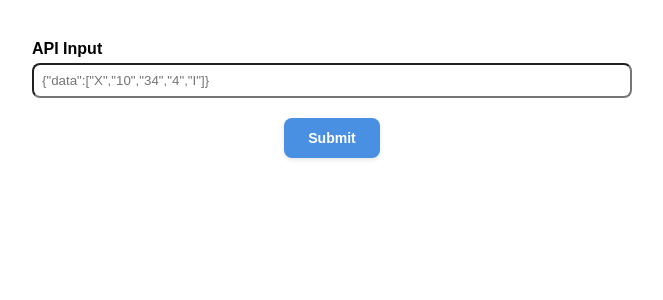
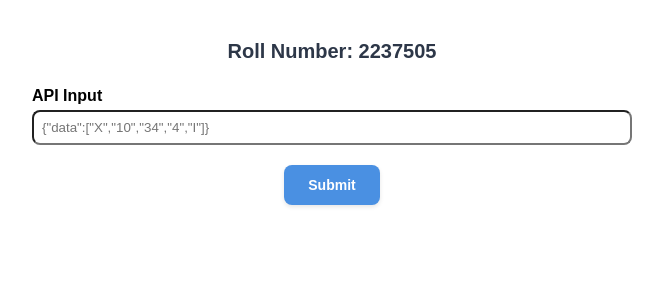
Before and after one commit to Atomicx7/bfhl-frontend, a React (Create React App) app: page / in a window 1280 px wide. Shown: the top 300 px of the page, without its empty margins (308-971 px from the left). Built offline with nearby package versions, Linux system fonts and the light colour scheme.

Commit message:
Update App.js

```diff
--- a/src/App.js
+++ b/src/App.js
@@ -29,7 +29,7 @@ function App() {
       }
 
       // POST to your backend
-      const res = await fetch('https://bfhl-backend-psi-three.vercel.app/bfhl', {
+      const res = await fetch('https://bfhl-backend-psi-three.vercel.app/bfhl', { // Update the URL to point to your local backend
         method: 'POST',
         headers: { 'Content-Type': 'application/json' },
         body: inputValue,
@@ -68,6 +68,16 @@ function App() {
 
   return (
     <div style={{ width: '600px', margin: '40px auto', fontFamily: 'sans-serif' }}>
+      <h1 style={{
+        textAlign: 'center',
+        color: '#2D3748',
+        marginBottom: '24px',
+        fontSize: '20px',
+        fontWeight: '600'
+      }}>
+        Roll Number: 2237505
+      </h1>
+
       {/* API Input Section */}
       <div style={{ marginBottom: '20px' }}>
         <label style={{ fontWeight: 'bold', display: 'block', marginBottom: '5px' }}>
```
